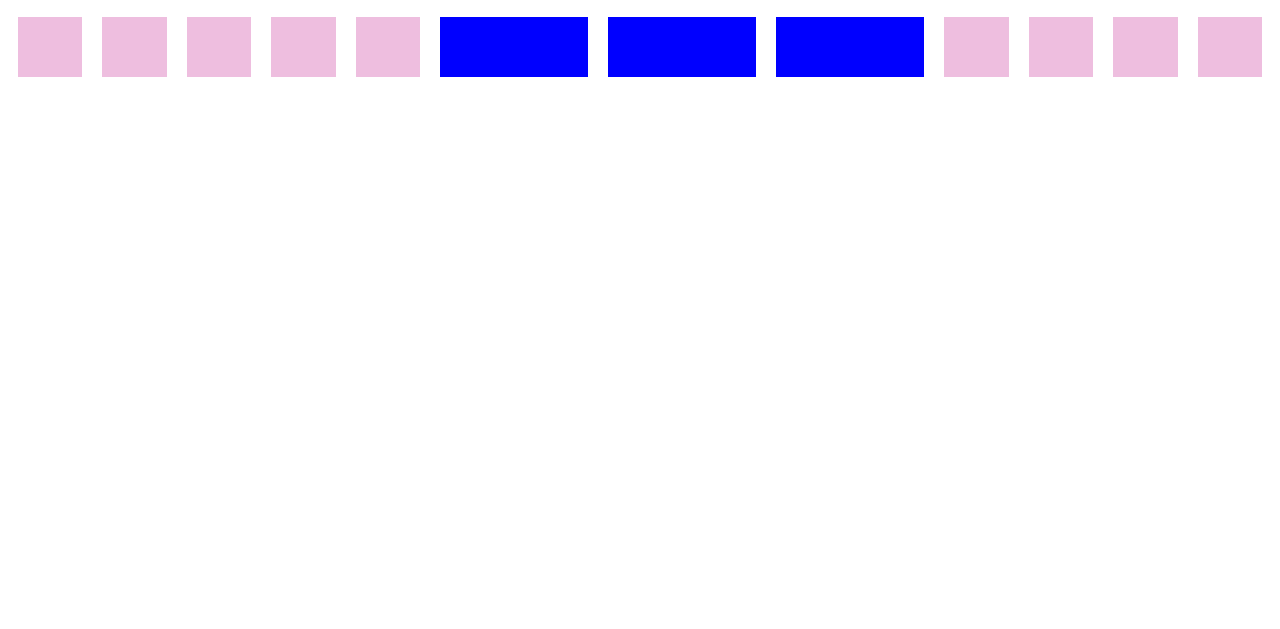
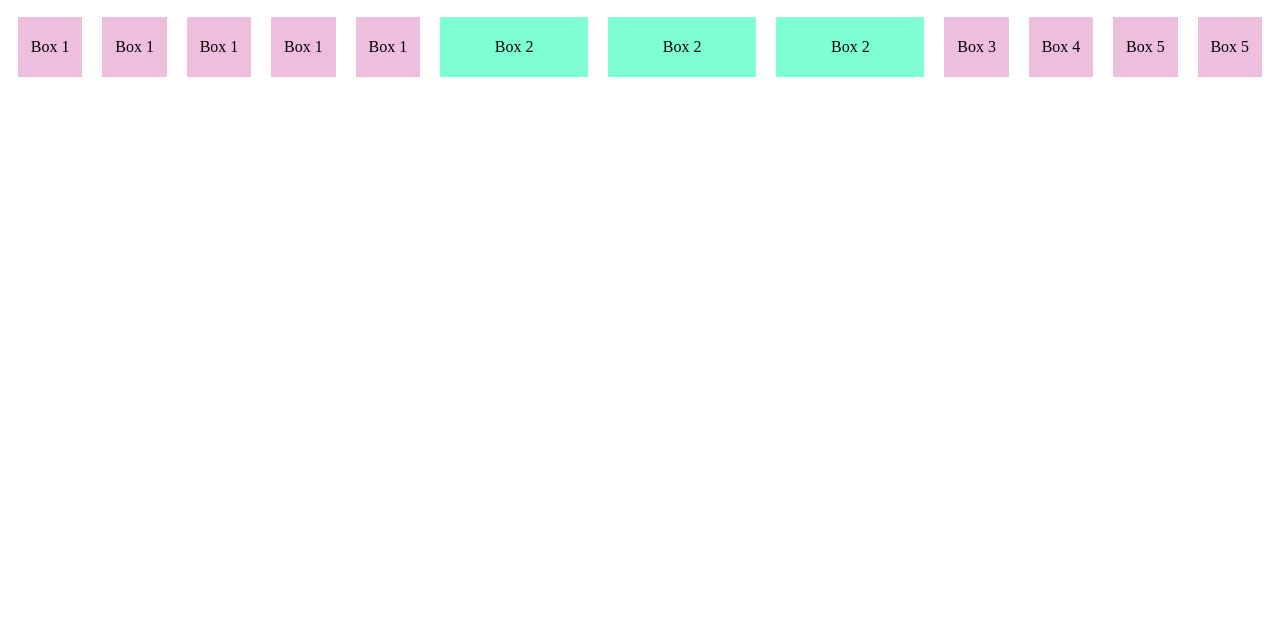
Before and after one commit to flaviafernandes/my-website, a plain HTML site: page index.html in a window 1280 px wide. Shown: the part 171-800 px from the top of the page. Drawn offline with Linux system fonts and the light colour scheme.

Commit message:
Add text and align it on box center

```diff
--- a/index.html
+++ b/index.html
@@ -10,18 +10,18 @@
         <br/>
         <h1>Boxes</h1>
         <div class="container">
-            <div class="box box-1"></div>
-            <div class="box box-1"></div>
-            <div class="box box-1"></div>
-            <div class="box box-1"></div>
-            <div class="box box-1"></div>
-            <div class="box box-2"></div>
-            <div class="box box-2"></div>
-            <div class="box box-2"></div>
-            <div class="box box-3"></div>
-            <div class="box box-4"></div>
-            <div class="box box-5"></div>
-            <div class="box box-5"></div>
+            <div class="box box-1">Box 1</div>
+            <div class="box box-1">Box 1</div>
+            <div class="box box-1">Box 1</div>
+            <div class="box box-1">Box 1</div>
+            <div class="box box-1">Box 1</div>
+            <div class="box box-2">Box 2</div>
+            <div class="box box-2">Box 2</div>
+            <div class="box box-2">Box 2</div>
+            <div class="box box-3">Box 3</div>
+            <div class="box box-4">Box 4</div>
+            <div class="box box-5">Box 5</div>
+            <div class="box box-5">Box 5</div>
         </div>
     </body>
 </html>
--- a/simples.css
+++ b/simples.css
@@ -18,6 +18,8 @@
     height: 60px;
     background-color: rgba(200, 40, 150, 0.3);
     margin: 10px;
+    text-align: center;
+    line-height: 60px;
 }
 
 .box-1, .box-3, .box-4, .box-5 {
@@ -25,6 +27,6 @@
 }
 
 .box-2 {
-    background-color: blue;
+    background-color: aquamarine;
     flex-grow: 20;
 }
```
